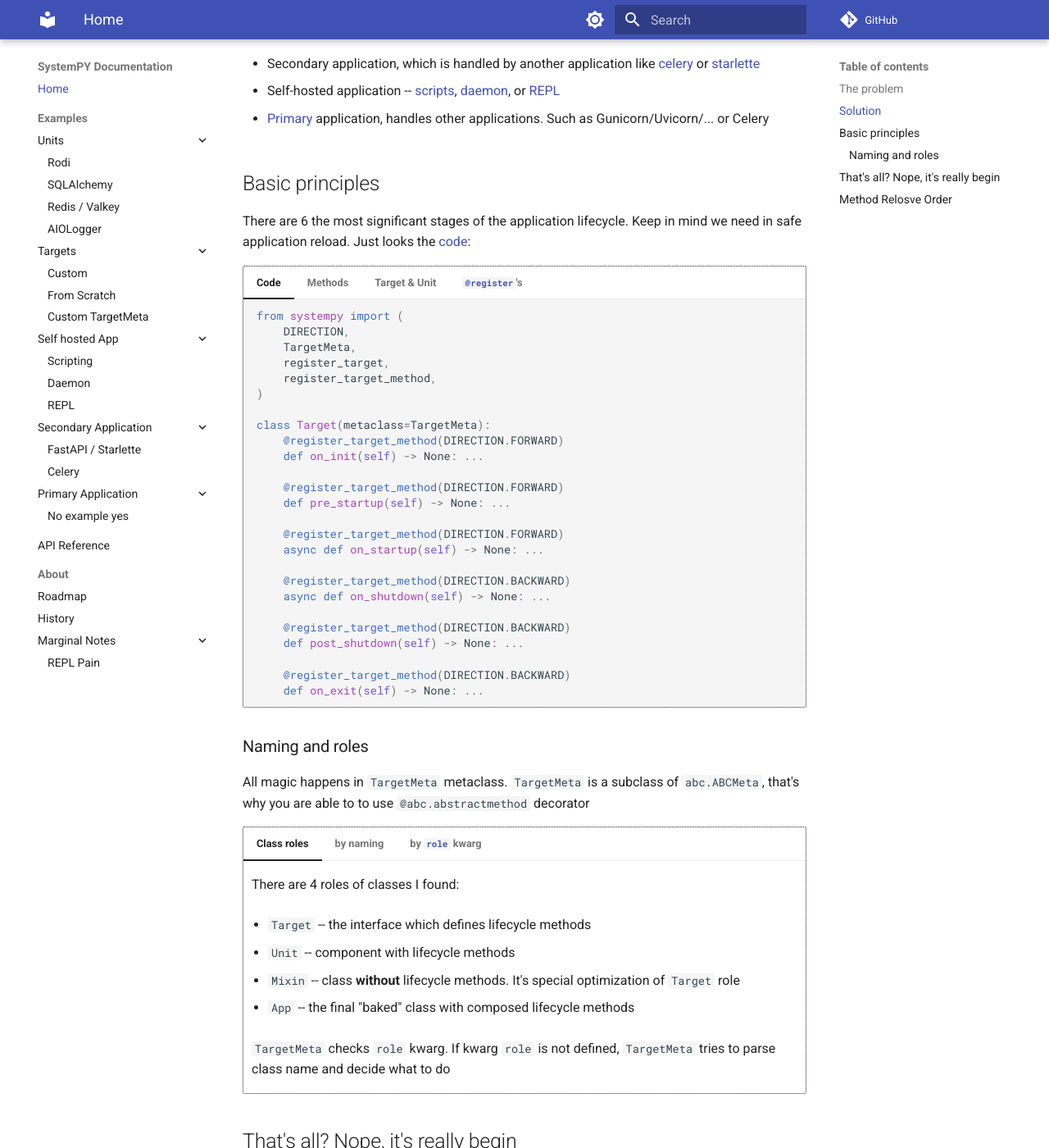
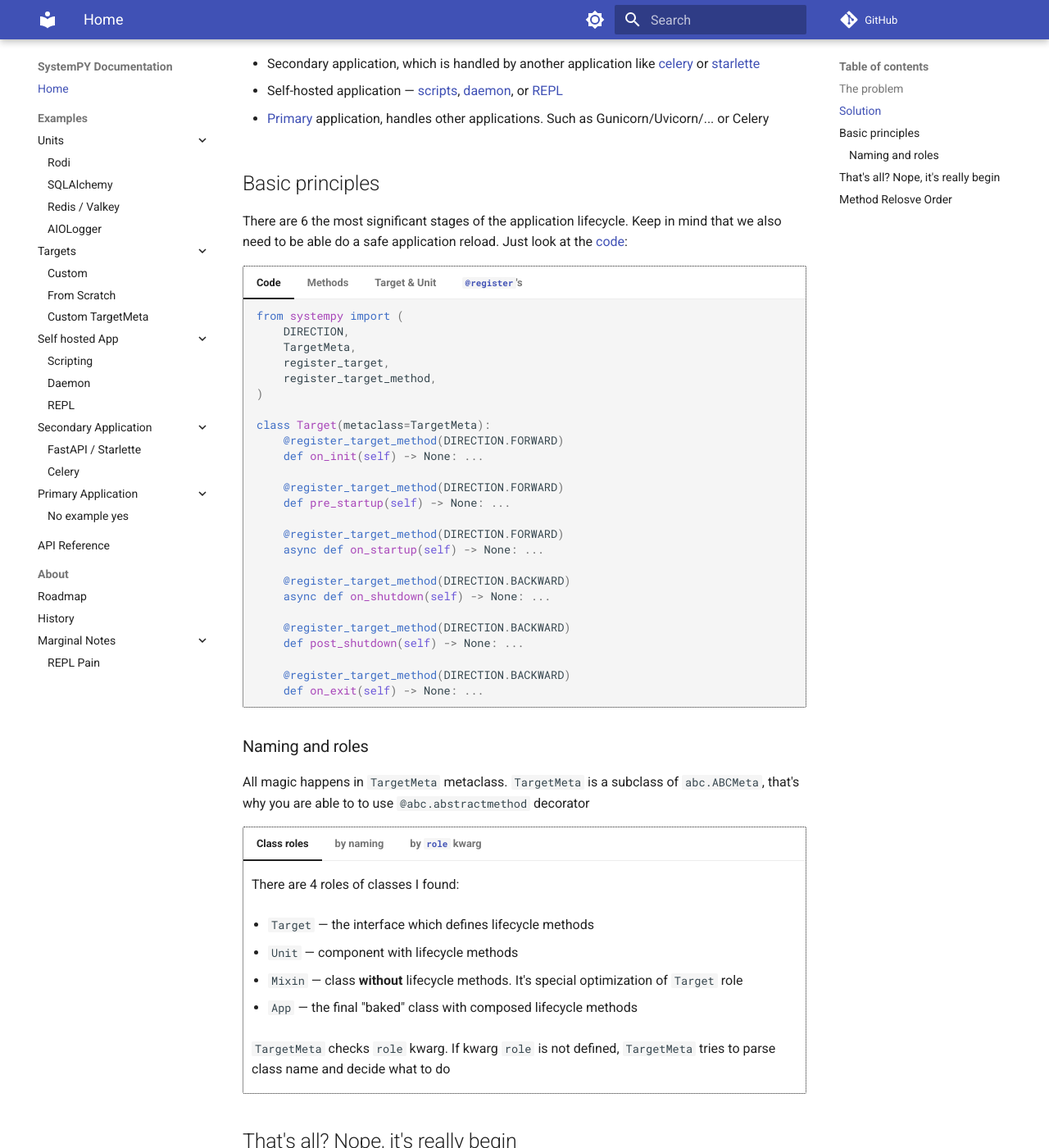
Before and after one commit to kai3341/systemPY, an MkDocs documentation site: the page built from docs/index.md, in a window 1280 px wide and 1400 px high, scrolled down 1355 px. Shown: the whole window at 82% size. Built offline with MkDocs 1.6.1 and Material for MkDocs 9.7.7, drawn with Linux system fonts in a browser that asks for light colours; comment, search, counter and statistics services are not loaded; some of the changed lines change nothing that is shown.

Commit message:
Update docs

```diff
--- a/docs/index.md
+++ b/docs/index.md
@@ -44,7 +44,7 @@
   [celery](./examples/secondary/celery.md) or
   [starlette](./examples/secondary/starlette.md)
 
-- Self-hosted application -- [scripts](./examples/self-hosted/scripting.md),
+- Self-hosted application &#151 [scripts](./examples/self-hosted/scripting.md),
   [daemon](./examples/self-hosted/daemon.md), or
   [REPL](./examples/self-hosted/repl.md)
 
@@ -54,7 +54,7 @@
 ## Basic principles
 
 There are 6 the most significant stages of the application lifecycle. Keep in
-mind we need in safe application reload. Just looks the
+mind that we also need to be able do a safe application reload. Just look at the
 [code](https://github.com/kai3341/systemPY/blob/main/systempy/target.py):
 
 === "Code"
@@ -105,23 +105,29 @@
 
 === "Target & Unit"
 
-    Target idea is similar to `systemd`'s targets. Keep in mind such examples like
-    `graphical.target` or `multi-user.target`. It means to achieve this target we
-    have to reach all pre-required targets
+    Target idea is similar to `systemd`'s targets. Keep in mind such examples
+    like `graphical.target` or `multi-user.target`. It means that we have to
+    reach all pre-required targets to achieve this target
 
     `Systemd`'s `Unit`s are bound to target. `Target` is a reason of `Unit`
     execution
 
-    Now about `systemPY`. To bind your `Unit` to `Target`, you have to subclass it.
-    After subclassing IDE will promt you in defining your `Unit`'s methods -- it's
-    just overriding `Target`'s methods. It's similar to `abc`, but everything is
+    Now about `systemPY`. To bind your component `Unit` to `Target`, you have
+    to subclass this `Target`. After subclassing the `Target` your IDE will
+    prompt you in defining your `Unit` component's methods &#151 it's just
+    overriding `Target`'s methods. It's similar to `abc.ABC`, but everything is
     optional.
 
 === "`@register`'s"
 
-    The last but not the least is `register_target_method`. It defines method's
-    type and payload method execution order. When you define syncronous method,
-    overriding it by asyncronous method will cause an error
+    The last but not least is the `register_target_method`. It defines the type
+    of this method and execution order for overridings of this method in
+    subclassed `Unit` components. When you define a syncronous method,
+    overriding it by an asyncronous method will cause an error
+
+    Funny fact: mypy would cause the warning if you override asyncronous method
+    with a syncronous one. But it's a false-positive warning and this code will
+    work. As mypy causes a warning here, I think nobody will use this feature
 
     Payload execution order may be `DIRECTION.FORWARD`, `DIRECTION.BACKWARD` and
     `DIRECTION.GATHER`. Typically you should use `DIRECTION.FORWARD` on
@@ -130,6 +136,10 @@
     Also you may use `DIRECTION.GATHER` direction. Registered callbacks will be
     handled by `asyncio.gather` and will be executed in arbitrary order. You are
     able to use here both syncronous and asyncronous methods
+
+    Also there are available `register_hook_before` and `register_hook_after`.
+    Use them to extend existing `Target`s. Please have a look in the
+    [`Target`](./examples//target/custom-target.md) section for more information
 
 
 ### Naming and roles
@@ -141,14 +151,14 @@
 
     There are 4 roles of classes I found:
 
-    * `Target` -- the interface which defines lifecycle methods
+    * `Target` &#151 the interface which defines lifecycle methods
 
-    * `Unit` -- component with lifecycle methods
+    * `Unit` &#151 component with lifecycle methods
 
-    * `Mixin` -- class **without** lifecycle methods. It's special optimization of
+    * `Mixin` &#151 class **without** lifecycle methods. It's special optimization of
     `Target` role
 
-    * `App` -- the final "baked" class with composed lifecycle methods
+    * `App` &#151 the final "baked" class with composed lifecycle methods
 
     `TargetMeta` checks `role` kwarg. If kwarg `role` is not defined, `TargetMeta`
     tries to parse class name and decide what to do
```
